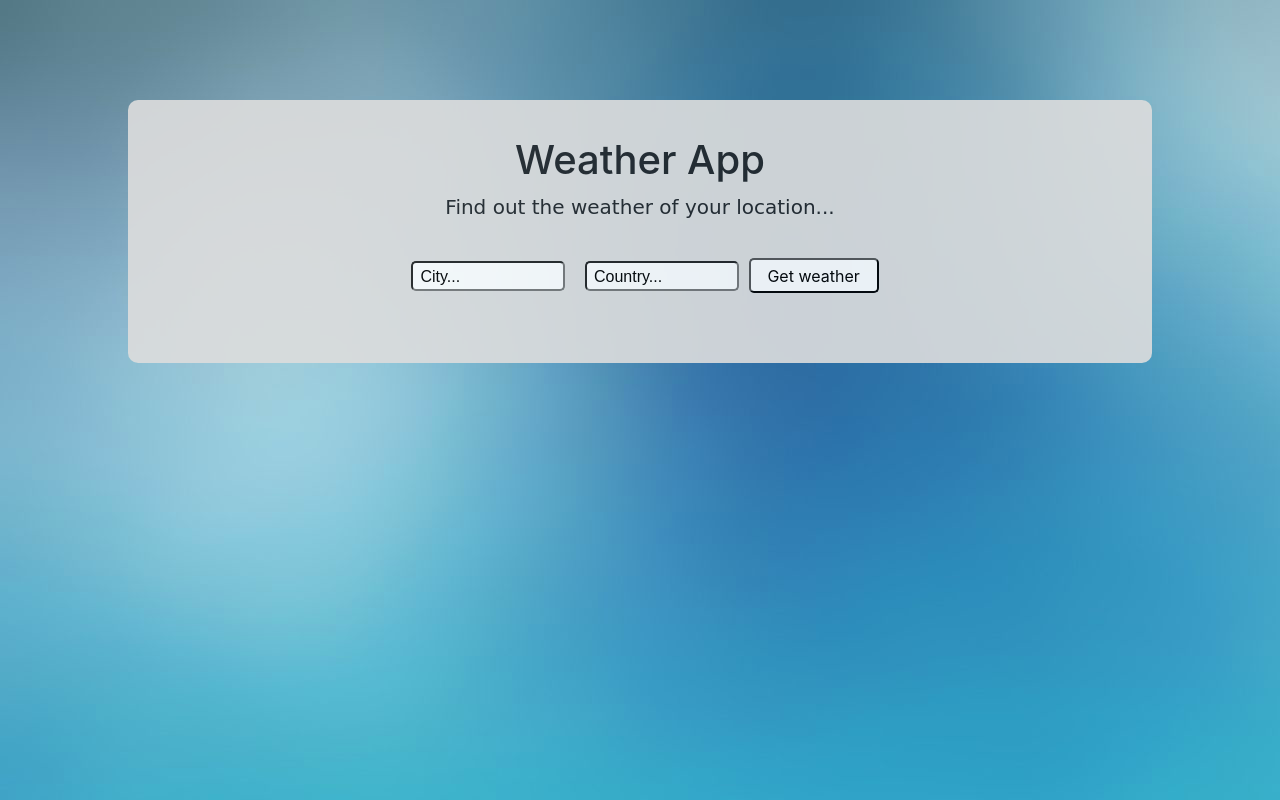
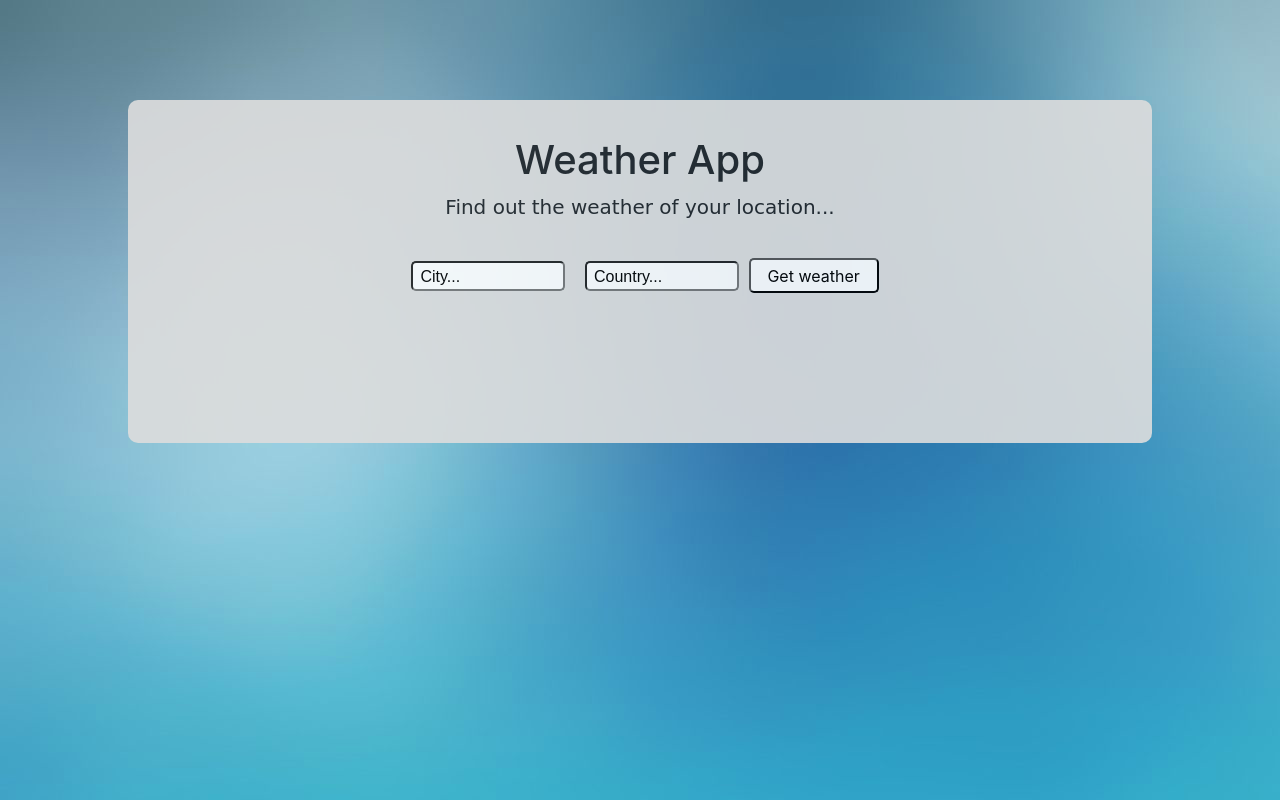
Before and after one commit to alenapucova/weather-app, a React (Create React App) app: page / in a window 1280 px wide. Built offline with nearby package versions, Linux system fonts and the light colour scheme.

Commit message:
Detailed forecast completed

```diff
--- a/src/Components/Weather.js
+++ b/src/Components/Weather.js
@@ -16,11 +16,11 @@
                 {this.props.condition && <p>Condition: {this.props.condition}</p>}
                 {this.props.humidity && <p>Humidity: {this.props.humidity}</p>}
                 {this.props.error && <p>{alert("Please enter the location")}</p>}
-                {this.props.city && <button className="btn btn-primary collapsed" data-toggle="collapse" data-target={"#demo" + this.props.id}>
+                {this.props.city && <button className={"btn btn-primary" + (this.props.id === 1 ? "" : " collapsed")} data-toggle="collapse" data-target={"#demo" + this.props.id}>
                     <span className="hideDetails">Hide details</span>
                     <span className="seeDetails">See details</span>
                 </button>}
-                <div id={"demo" + this.props.id} className="collapse">
+                <div id={"demo" + this.props.id} className={"collapse" + (this.props.id === 1 ? " show" : "")}>
                     {this.props.details}
                 </div>
             </div>
--- a/src/index.css
+++ b/src/index.css
@@ -74,9 +74,10 @@
   text-align: center;
 }
 .forecast{
-  display: flex;
-  width: 90%;
-  margin: auto auto 30px auto;
+  display: grid;
+  grid-template-columns: 1fr 1fr 1fr 1fr 1fr;
+  padding: 0 45px;
+  margin: 50px auto;
 }
 .loadingBtn{
   text-align: center;
```
